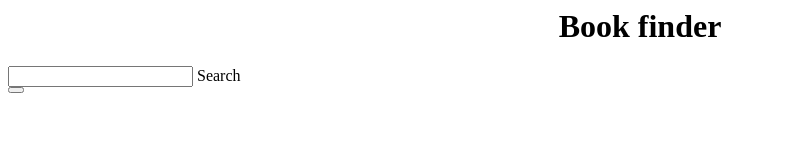
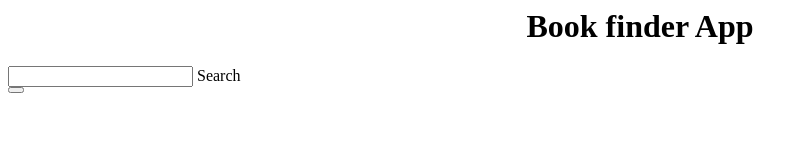
Before and after one commit to ninadugandzic/book-finder, a plain HTML site: page index.html in a window 1280 px wide. Shown: the whole page, without its empty margins (0-808 px from the left). Drawn offline with Linux system fonts and the light colour scheme.

Commit message:
Title change

```diff
--- a/index.html
+++ b/index.html
@@ -7,7 +7,7 @@
     <title>Document</title>
 </head>
 <body>
-    <h1>Book finder</h1>
+    <h1>Book finder App</h1>
     <div class="input-group">
         <div class="form-outline">
           <input type="search" id="form1" class="form-control" />
```
